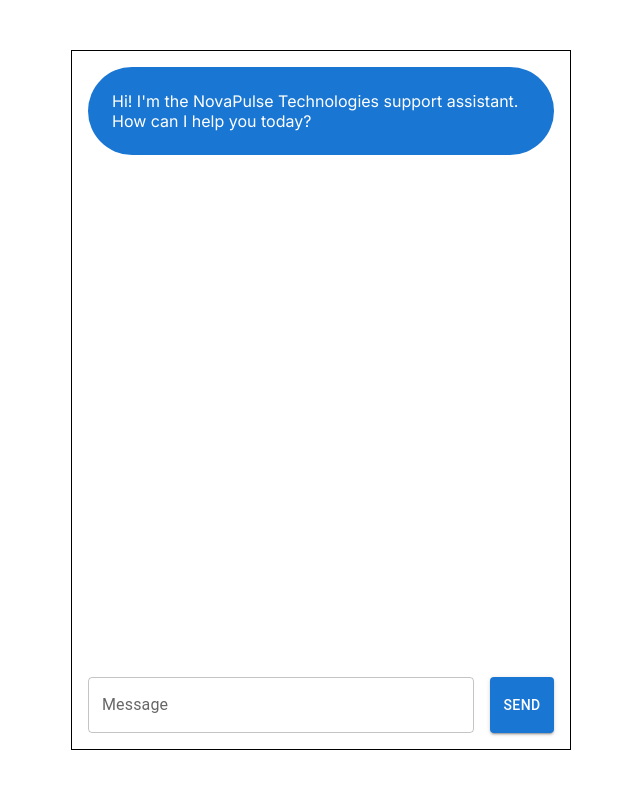
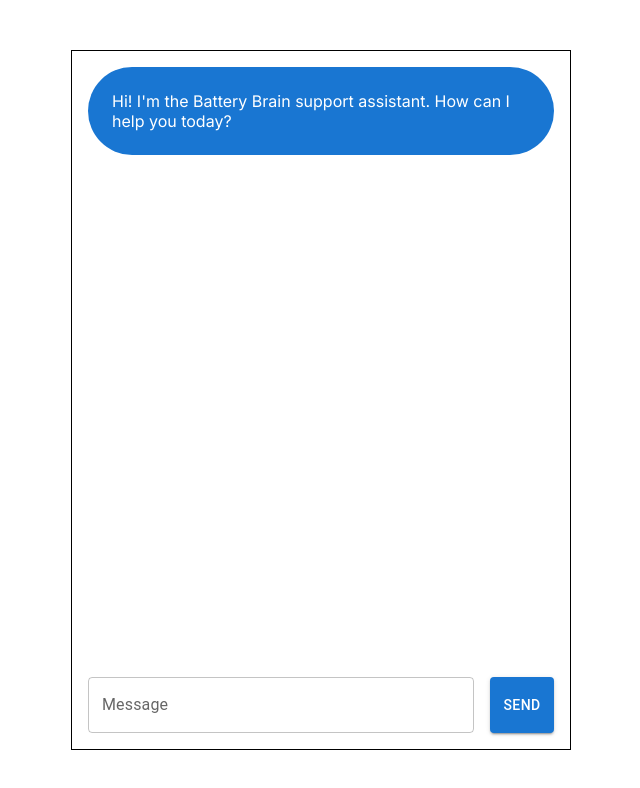
Before and after one commit to HeadstarterVenomBytes/Customer-Support-Chatbot, a Next.js app: page / in a window 1280 px wide. Shown: the top 788 px of the page, without its empty margins (319-959 px from the left). Built offline with nearby package versions, Linux system fonts and the light colour scheme.

Commit message:
change the prompt to reflect the name switch to Battery Brain

```diff
--- a/src/app/page.tsx
+++ b/src/app/page.tsx
@@ -18,7 +18,7 @@
     {
       role: "assistant",
       content:
-        "Hi! I'm the NovaPulse Technologies support assistant. How can I help you today?",
+        "Hi! I'm the Battery Brain support assistant. How can I help you today?",
     },
   ]);
 
```
